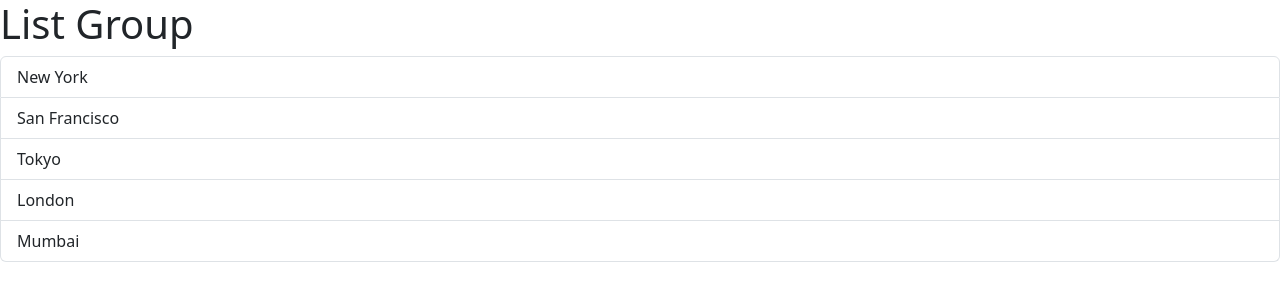
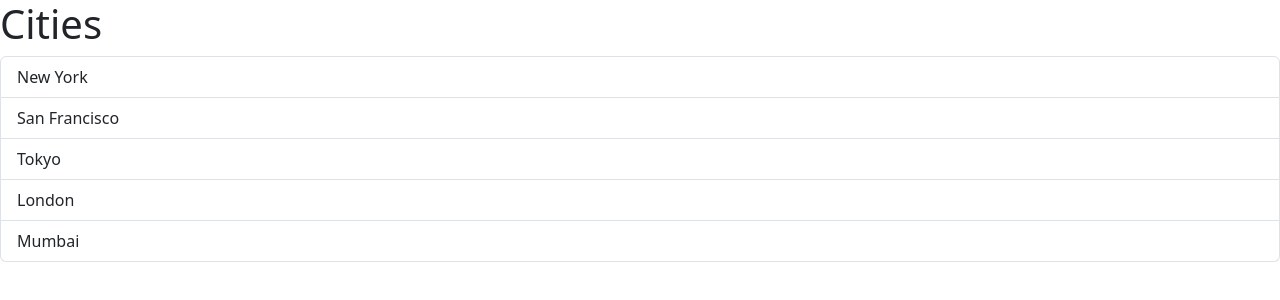
Before and after one commit to josephArinaitwe/basics, a React (Vite) app: page / in a window 1280 px wide. Shown: the top 300 px of the page. Built offline with nearby package versions, Linux system fonts and the light colour scheme.

Commit message:
use of props

```diff
--- a/src/App.tsx
+++ b/src/App.tsx
@@ -1,9 +1,12 @@
 import Message from "./message"
 import ListGroup from "./components/ListGroup";
 function App(){
+  const items = ['New York', 'San Francisco', 'Tokyo', 'London', 'Mumbai'];
   return (
     <div>
-      <ListGroup />
+      <ListGroup
+        items={items}
+        heading="Cities" />
     </div>
   )
 }
--- a/src/components/ListGroup.tsx
+++ b/src/components/ListGroup.tsx
@@ -1,13 +1,12 @@
 import { useState } from "react";
 
-function ListGroup() {
-    let items = [
-        'New York',
-        'San Francisco',
-        'Tokyo',
-        'London',
-        'Mumbai'
-    ]
+interface Props {
+    items: string[];
+    heading: string;
+}
+
+function ListGroup({items, heading}: Props) {
+
 
     const [selectedIndex, setSelectedIndex] = useState(-1);
     const getMesssage = () =>{
@@ -16,7 +15,7 @@
 
   return (
     <>
-    <h1>List Group</h1>
+    <h1>{heading}</h1>
     { items.length === 0 && 'No items found' }
 
     <ul className="list-group">
```
